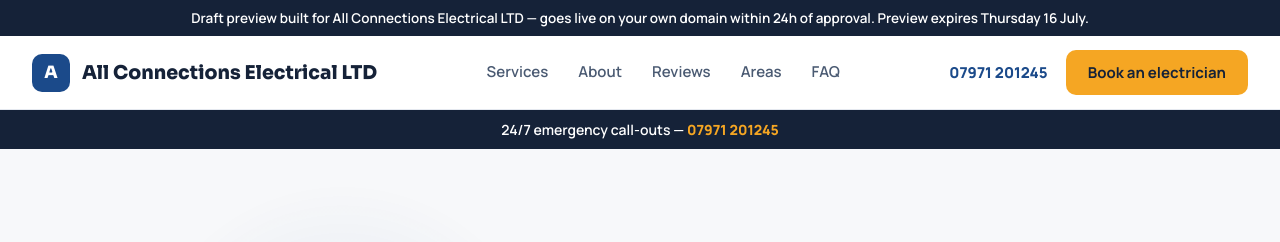
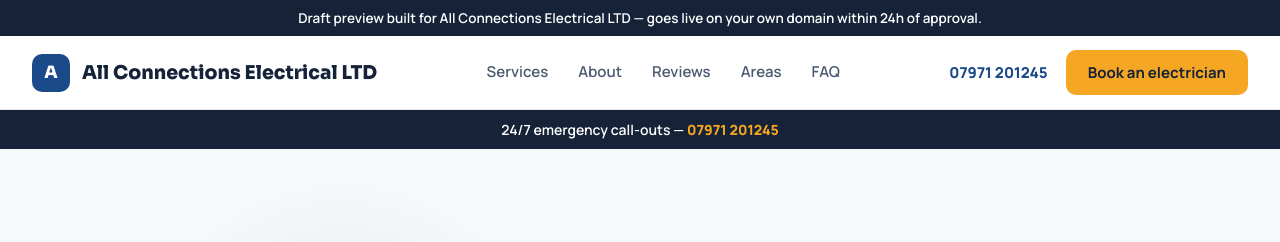
Before and after one commit to East-designs/preview-all-connections-electrical-ltd, a plain HTML site: page index.html in a window 1280 px wide. Shown: the top 242 px of the page. Drawn offline with nearby package versions, Linux system fonts and the light colour scheme; no server answers.

Commit message:
Banner: remove build-time expiry date (stamped at outreach time instead)

```diff
--- a/index.html
+++ b/index.html
@@ -63,7 +63,7 @@
 <div ref="{{ rootRef }}" data-ph-hide="{{ phHide }}" data-anim="{{ animOn }}" style="background:#F7F8FA; color:#152238; font-family:'Manrope',sans-serif; -webkit-font-smoothing:antialiased;">
 
   <!-- DRAFT PREVIEW BANNER -->
-  <div style="position:sticky; top:0; z-index:60; background:#152238; color:#fff; text-align:center; padding:9px 16px; font-family:'Manrope',sans-serif; font-size:13.5px; font-weight:600;">Draft preview built for All Connections Electrical LTD &mdash; goes live on your own domain within 24h of approval. Preview expires Thursday 16 July.</div>
+  <div style="position:sticky; top:0; z-index:60; background:#152238; color:#fff; text-align:center; padding:9px 16px; font-family:'Manrope',sans-serif; font-size:13.5px; font-weight:600;">Draft preview built for All Connections Electrical LTD &mdash; goes live on your own domain within 24h of approval.</div>
 
   <!-- ================= NAV ================= -->
   <div data-screen-label="Nav" data-navbar style="position:sticky; top:0; z-index:50; background:rgba(255,255,255,.92); backdrop-filter:blur(12px); border-bottom:1px solid #E4E8EF;">
```
